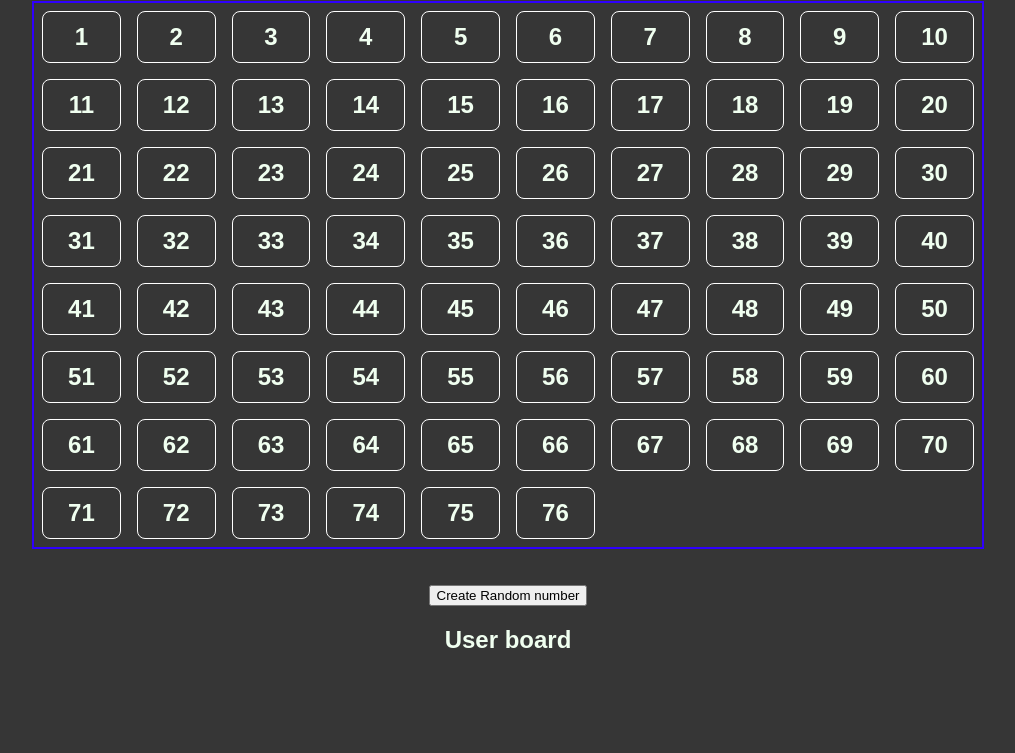
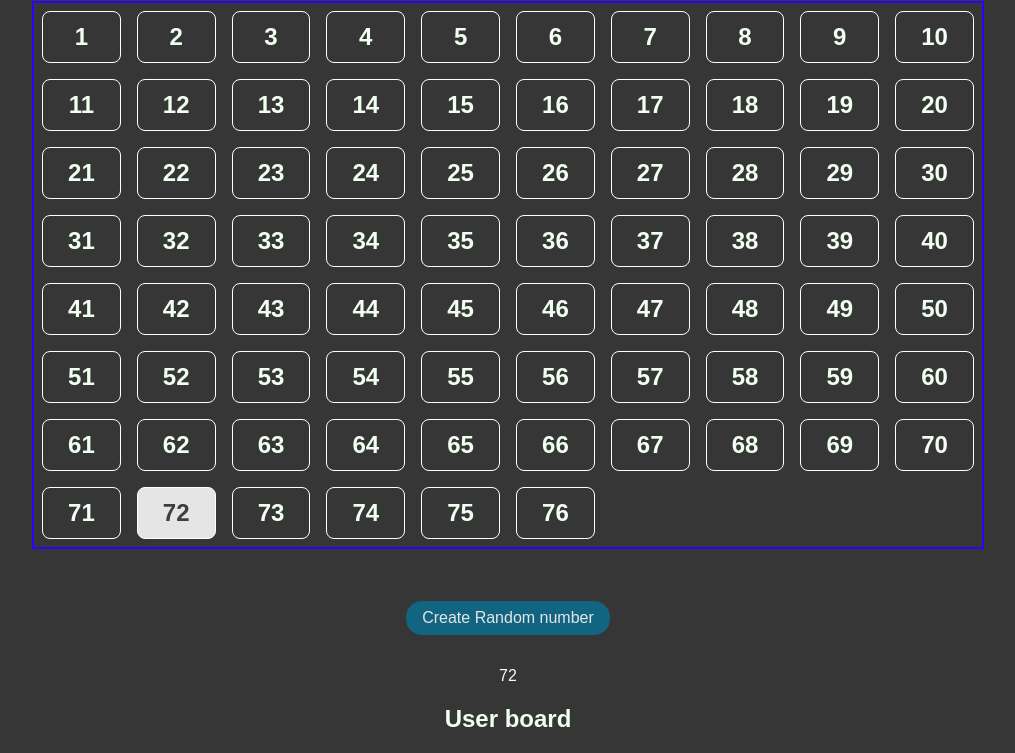
Before and after one commit to javaid05/M1D9, a plain HTML site: page index.html in a window 1280 px wide. Shown: the part 79-832 px from the top of the page, without its empty margins (132-1147 px from the left). Before the commit the page ends 800 px from the top, so only its background shows below. Drawn offline with Linux system fonts and the light colour scheme.

Commit message:
display random number , also display ramdon number in bingo card

```diff
--- a/script.js
+++ b/script.js
@@ -9,6 +9,30 @@ const generateBingoNumber = function (num) {
 };
 generateBingoNumber(76);
 
+let numberGenerate = [];
+
+const randomNumberDisplay = document.getElementById("displayNumber");
+let randomNumber = Math.ceil(Math.random() * 76);
+randomNumberDisplay.innerHTML = `<p>${randomNumber}</p>`;
+numberGenerate.push(randomNumber);
 window.onload = function () {
   generateBingoNumber();
+  highlightNumber(randomNumber);
 };
+let bingoNumbers = document.getElementsByClassName("bingoNumber");
+let userNumbers = document.getElementsByClassName("userNumber");
+
+let highlightNumber = function (number) {
+  for (let bingonum of bingoNumbers) {
+    if (bingonum.innerText == number) {
+      bingonum.classList.add("highlighted");
+    }
+  }
+};
+for (let userNum of userNumbers) {
+  if (userNum.innerText == number) {
+    userNum.classList.add("highlighted");
+  }
+}
+let buttonClick = document.getElementById("numberGenerator");
+buttonClick.addEventListener("click", generateBingoNumber);
--- a/style.css
+++ b/style.css
@@ -22,3 +22,18 @@ body {
   font-size: x-large;
   font-weight: bold;
 }
+#numberGenerator {
+  margin: 1rem;
+  background-color: rgba(9, 116, 151, 0.774);
+  color: #e6e5e5;
+  font-size: 1rem;
+  outline: none;
+  border: none;
+  padding: 0.5rem 1rem;
+  border-radius: 1rem;
+  cursor: pointer;
+}
+.highlighted {
+  background-color: #e6e5e5;
+  color: #3e3e3e;
+}
```
